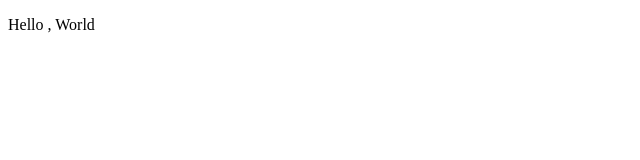
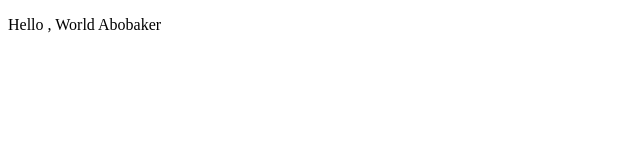
Before and after one commit to Abobakr-Adel-Alwayly/hello, a plain HTML site: page index.html in a window 1280 px wide. Shown: the full height of the page, 0-640 px from the left. Drawn offline with Linux system fonts and the light colour scheme.

Commit message:
first commit

```diff
--- a/index.html
+++ b/index.html
@@ -6,6 +6,6 @@
     <title>Document</title>
 </head>
 <body>
-    <p>Hello , World </p>
+    <p>Hello , World  Abobaker</p>
 </body>
 </html>
```
